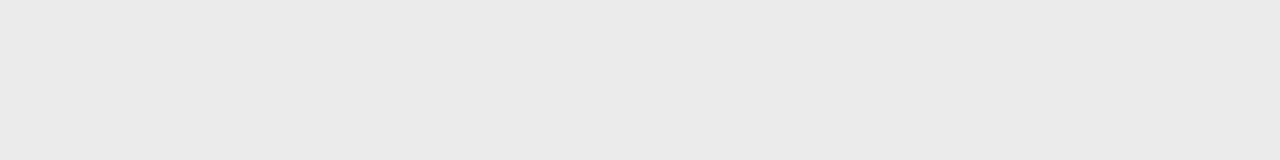
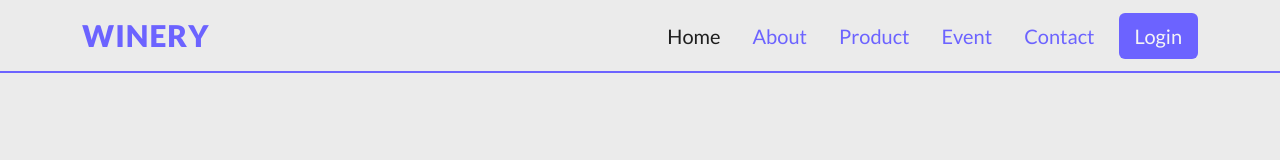
Before and after one commit to rafaeljosecomputacao/wine-bootstrap, a plain HTML site: page index.html in a window 1280 px wide. Drawn offline with nearby package versions, Linux system fonts and the light colour scheme.

Commit message:
create-header

```diff
--- a/css/style.css
+++ b/css/style.css
@@ -46,3 +46,82 @@ body {
 .secondary-bg-color {
     background-color: var(--secondary-bg-color);
 }
+
+/* Header */
+#header .navbar {
+    background-color: var(--primary-bg-color);
+    border-bottom: 2px solid var(--primary-color);
+}
+
+#header .navbar-brand span {
+    font-size: 1.5em;
+    font-weight: 900;
+    letter-spacing: 1px;
+}
+
+#header .navbar-toggler {
+    border: none;
+}
+
+#header .navbar-toggler:focus {
+    box-shadow: none;
+}
+
+#header .navbar-toggler i,
+#header .offcanvas-header i {
+    color: var(--primary-color);
+}
+
+#header .navbar-toggler i {
+    font-size: 2em;
+}
+
+#header .offcanvas-title {
+    font-size: 1.5em;
+}
+
+#header .offcanvas-header button {
+    border: none;
+    font-size: 2.5em;
+}
+
+#header .nav-link {
+    color: var(--primary-color);
+    font-size: 20px;
+    transition: .5s;
+}
+
+#header .nav-link:hover {
+    color: var(--dark-color);
+}
+
+#header .nav-link.active {
+    color: var(--dark-color);
+}
+
+#header .btn {
+    background-color: var(--primary-color);
+    color: var(--light-color);
+    font-size: 20px;
+    border: none;
+    padding: 4px 16px;
+    margin-top: 20px;
+    transition: .5s;
+}
+
+#header .btn:hover {
+    background-color: var(--dark-color);
+    color: var(--light-color);
+}
+
+/* Responsive */
+@media screen and (min-width: 1024px) {
+    /* Header */
+    #header .navbar-nav li {
+        margin-right: 1em;
+    }
+
+    #header .btn {
+        margin-top: 0;
+    }
+}
--- a/index.html
+++ b/index.html
@@ -24,6 +24,46 @@
     <script src="js/script.js" defer></script>
 </head>
 <body>
-
+    <!-- Header -->
+    <header id="header">
+        <nav class="navbar navbar-expand-lg fixed-top">
+            <div class="container">
+                <a class="navbar-brand" href="#"><span class="text-uppercase primary-color">Winery</span></a>
+                <button class="navbar-toggler" type="button" data-bs-toggle="offcanvas" data-bs-target="#offcanvasNavbar" aria-controls="offcanvasNavbar" aria-label="Toggle navigation">
+                    <i class="bi bi-list"></i>
+                </button>
+                <div class="offcanvas offcanvas-end primary-bg-color" tabindex="-1" id="offcanvasNavbar" aria-labelledby="offcanvasNavbarLabel">
+                    <div class="offcanvas-header">
+                        <h5 class="offcanvas-title text-uppercase fw-bold primary-color" id="offcanvasNavbarLabel">
+                            Menu
+                        </h5>
+                        <button type="button" data-bs-dismiss="offcanvas" aria-label="Close">
+                            <i class="bi bi-x"></i>
+                        </button>
+                    </div>
+                    <div class="offcanvas-body">
+                        <ul class="navbar-nav justify-content-end flex-grow-1">
+                            <li class="nav-item">
+                                <a class="nav-link active" aria-current="page" href="#main">Home</a>
+                            </li>
+                            <li class="nav-item">
+                                <a class="nav-link" href="#about-section">About</a>
+                            </li>
+                            <li class="nav-item">
+                                <a class="nav-link" href="#product-section">Product</a>
+                            </li>
+                            <li class="nav-item">
+                                <a class="nav-link" href="#event-section">Event</a>
+                            </li>
+                            <li class="nav-item">
+                                <a class="nav-link" href="#contact-section">Contact</a>
+                            </li>
+                        </ul>
+                        <button class="btn" type="submit">Login</button>
+                    </div>
+                </div>
+            </div>
+        </nav>
+    </header>
 </body>
 </html>
```
